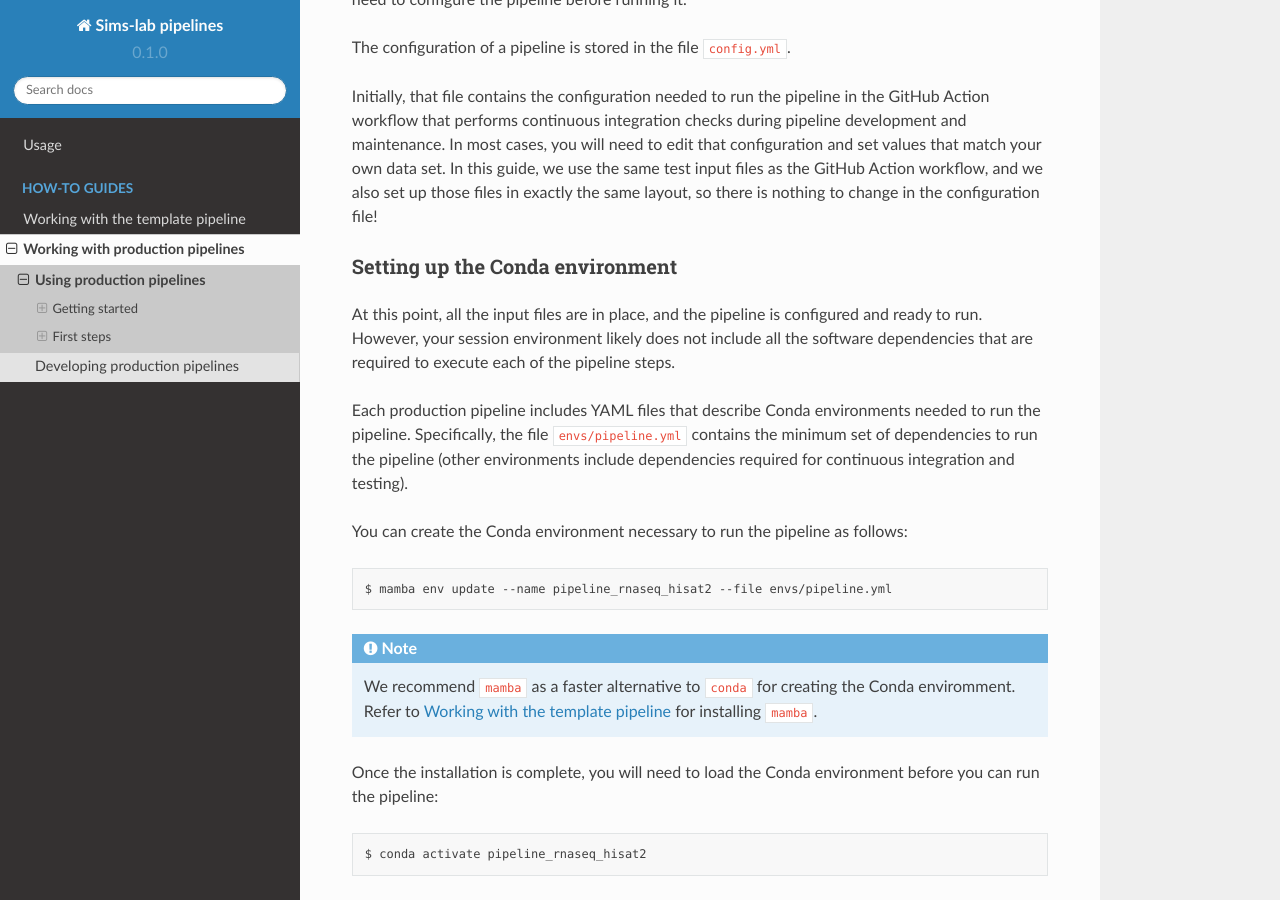
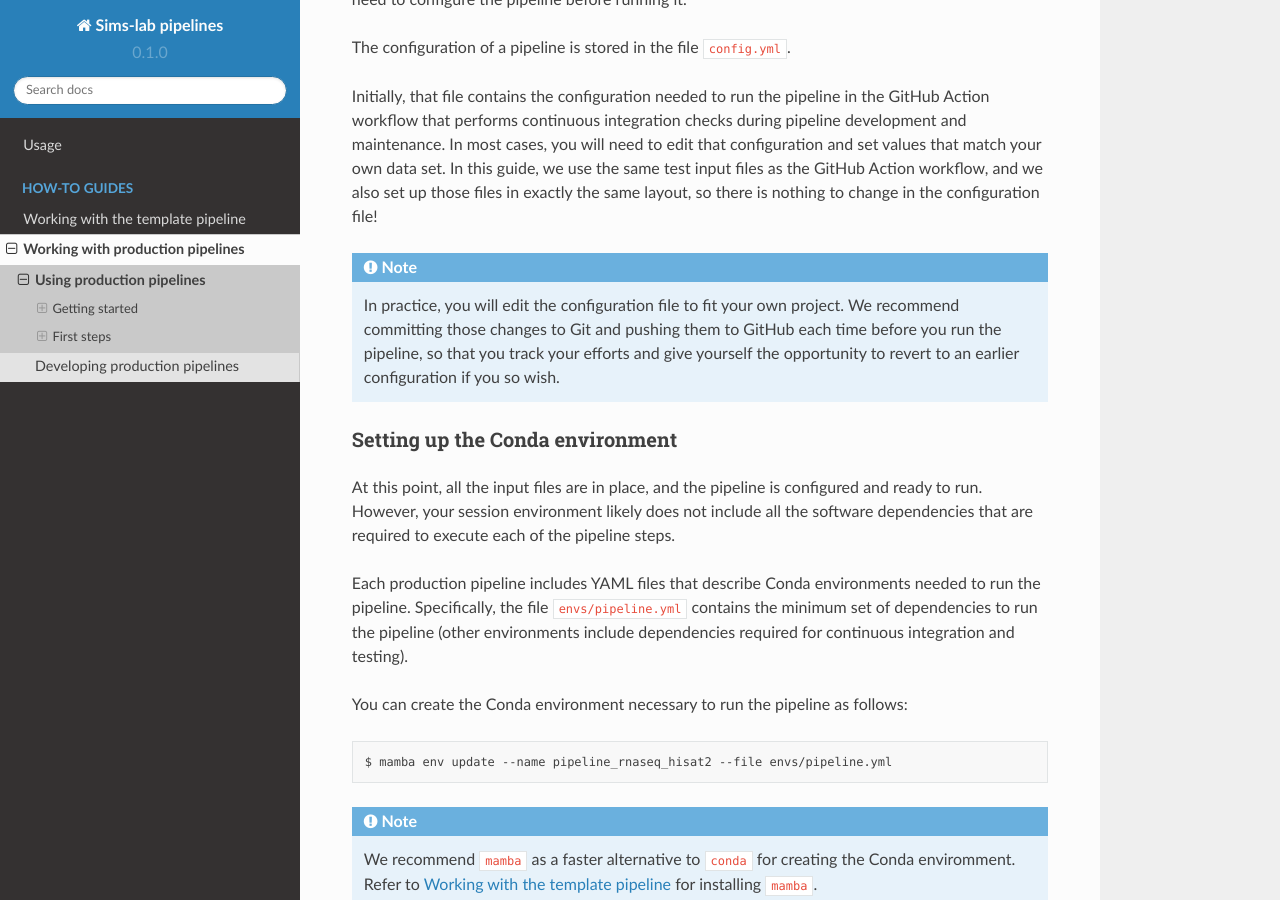
Before and after one commit to kevinrue/rtd-tutorial, a Sphinx documentation site: the page built from docs/source/guides/production_usage.rst, in a window 1280 px wide and 900 px high, scrolled down 6128 px. Built offline with Sphinx 7.4.7 and the Read the Docs theme 2.0.0, drawn with Linux system fonts in a browser that asks for light colours.

Commit message:
add a note about version control

```diff
--- a/docs/source/guides/production_usage.rst
+++ b/docs/source/guides/production_usage.rst
@@ -270,6 +270,14 @@ In this guide, we use the same test input files as the GitHub Action workflow,
 and we also set up those files in exactly the same layout, so there is nothing to change
 in the configuration file!
 
+.. note::
+
+   In practice, you will edit the configuration file to fit your own project.
+   We recommend committing those changes to Git and pushing them to GitHub
+   each time before you run the pipeline, so that you track your efforts
+   and give yourself the opportunity to revert to an earlier configuration
+   if you so wish.
+
 Setting up the Conda environment
 ~~~~~~~~~~~~~~~~~~~~~~~~~~~~~~~~
 
```
